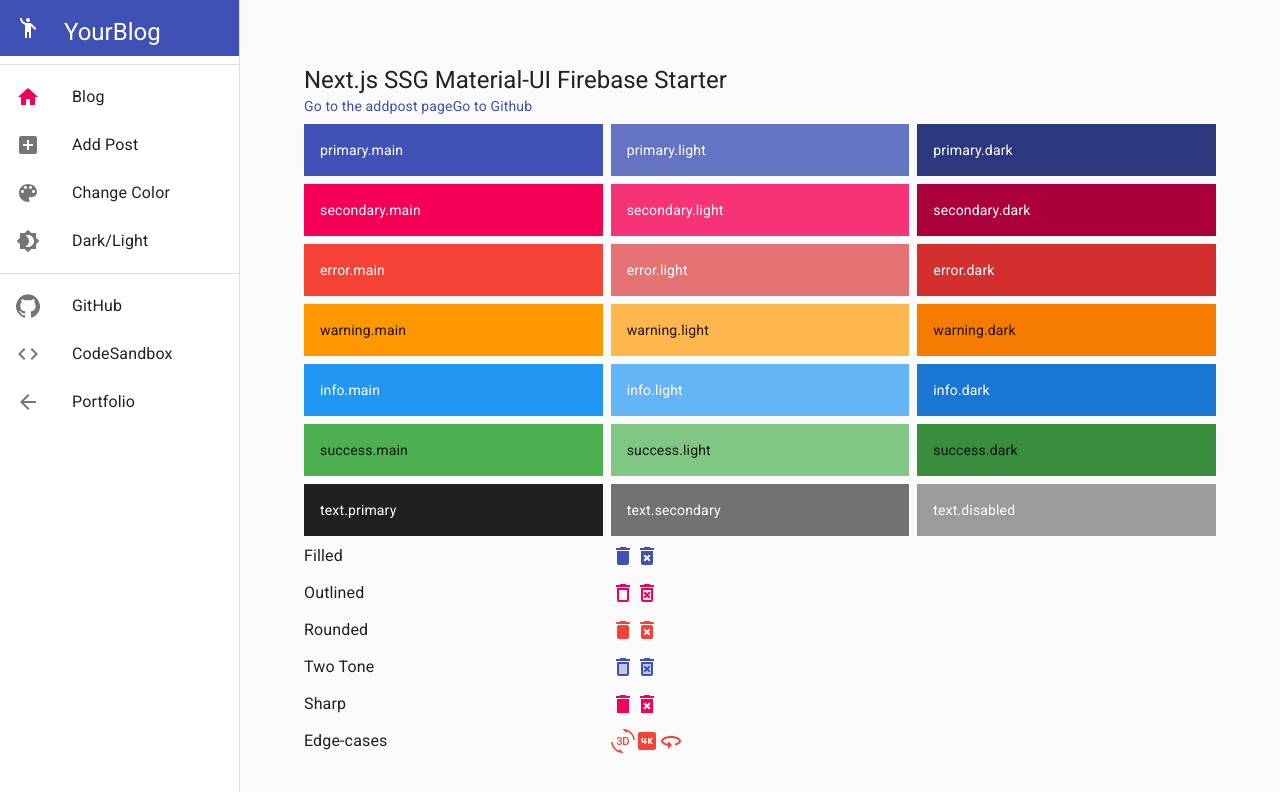
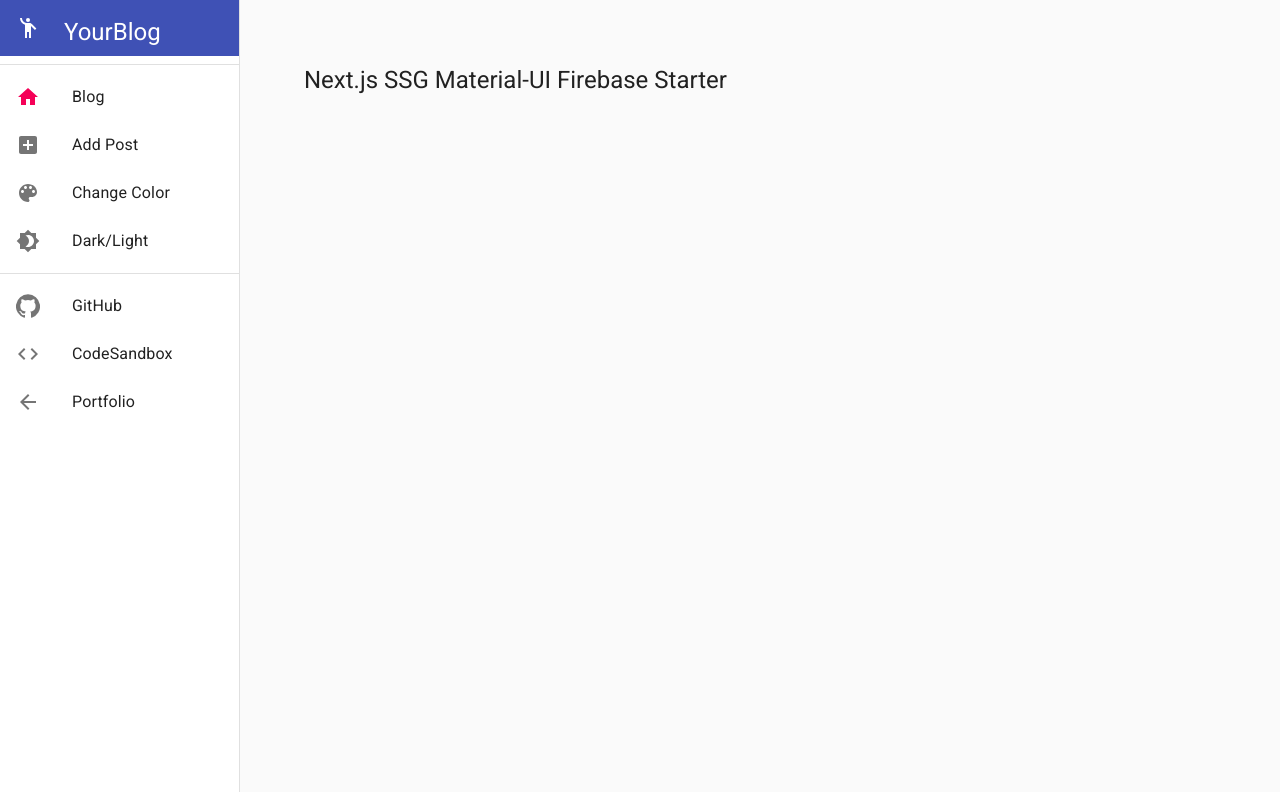
Before and after one commit to ZachScroggins/miniProjects, a Next.js app: page / in a window 1280 px wide. Shown: the top 792 px of the page. Built offline with nearby package versions, Linux system fonts and the light colour scheme.

Commit message:
finalize ColorChanger style & cleanup index.js

```diff
--- a/pages/index.js
+++ b/pages/index.js
@@ -1,187 +1,12 @@
-import { useEffect } from 'react';
-
-import Link from '../src/components/Link';
-
-import { Container, Grid, Box, Typography } from '@material-ui/core';
-import DeleteIcon from '@material-ui/icons/Delete';
-import DeleteOutlinedIcon from '@material-ui/icons/DeleteOutlined';
-import DeleteRoundedIcon from '@material-ui/icons/DeleteRounded';
-import DeleteTwoToneIcon from '@material-ui/icons/DeleteTwoTone';
-import DeleteSharpIcon from '@material-ui/icons/DeleteSharp';
-import DeleteForeverIcon from '@material-ui/icons/DeleteForever';
-import DeleteForeverOutlinedIcon from '@material-ui/icons/DeleteForeverOutlined';
-import DeleteForeverRoundedIcon from '@material-ui/icons/DeleteForeverRounded';
-import DeleteForeverTwoToneIcon from '@material-ui/icons/DeleteForeverTwoTone';
-import DeleteForeverSharpIcon from '@material-ui/icons/DeleteForeverSharp';
-import ThreeDRotationIcon from '@material-ui/icons/ThreeDRotation';
-import FourKIcon from '@material-ui/icons/FourK';
-import ThreeSixtyIcon from '@material-ui/icons/ThreeSixty';
-
-// import after firebase config
-// import firebase from '../firebase/initFirebase';
+import { Grid, Typography } from '@material-ui/core';
 
 export default function Index() {
-  // check if you have access to firebase after firebase config
-  // useEffect(() => {
-  //   console.log(firebase.app());
-  // });
-
   return (
     <Grid container spacing={1}>
       <Grid item xs={12}>
         <Typography variant='h5' component='h1'>
           Next.js SSG Material-UI Firebase Starter
         </Typography>
-        <Link href='/addpost'>Go to the addpost page</Link>
-        <Link href='https://www.github.com'>Go to Github</Link>
-      </Grid>
-      <Grid item xs={12} sm={4}>
-        <Box bgcolor='primary.main' color='primary.contrastText' p={2}>
-          primary.main
-        </Box>
-      </Grid>
-      <Grid item xs={12} sm={4}>
-        <Box bgcolor='primary.light' color='primary.contrastText' p={2}>
-          primary.light
-        </Box>
-      </Grid>
-      <Grid item xs={12} sm={4}>
-        <Box bgcolor='primary.dark' color='primary.contrastText' p={2}>
-          primary.dark
-        </Box>
-      </Grid>
-      <Grid item xs={12} sm={4}>
-        <Box bgcolor='secondary.main' color='secondary.contrastText' p={2}>
-          secondary.main
-        </Box>
-      </Grid>
-      <Grid item xs={12} sm={4}>
-        <Box bgcolor='secondary.light' color='secondary.contrastText' p={2}>
-          secondary.light
-        </Box>
-      </Grid>
-      <Grid item xs={12} sm={4}>
-        <Box bgcolor='secondary.dark' color='secondary.contrastText' p={2}>
-          secondary.dark
-        </Box>
-      </Grid>
-      <Grid item xs={12} sm={4}>
-        <Box bgcolor='error.main' color='error.contrastText' p={2}>
-          error.main
-        </Box>
-      </Grid>
-      <Grid item xs={12} sm={4}>
-        <Box bgcolor='error.light' color='error.contrastText' p={2}>
-          error.light
-        </Box>
-      </Grid>
-      <Grid item xs={12} sm={4}>
-        <Box bgcolor='error.dark' color='error.contrastText' p={2}>
-          error.dark
-        </Box>
-      </Grid>
-      <Grid item xs={12} sm={4}>
-        <Box bgcolor='warning.main' color='warning.contrastText' p={2}>
-          warning.main
-        </Box>
-      </Grid>
-      <Grid item xs={12} sm={4}>
-        <Box bgcolor='warning.light' color='warning.contrastText' p={2}>
-          warning.light
-        </Box>
-      </Grid>
-      <Grid item xs={12} sm={4}>
-        <Box bgcolor='warning.dark' color='warning.contrastText' p={2}>
-          warning.dark
-        </Box>
-      </Grid>
-      <Grid item xs={12} sm={4}>
-        <Box bgcolor='info.main' color='info.contrastText' p={2}>
-          info.main
-        </Box>
-      </Grid>
-      <Grid item xs={12} sm={4}>
-        <Box bgcolor='info.light' color='info.contrastText' p={2}>
-          info.light
-        </Box>
-      </Grid>
-      <Grid item xs={12} sm={4}>
-        <Box bgcolor='info.dark' color='info.contrastText' p={2}>
-          info.dark
-        </Box>
-      </Grid>
-      <Grid item xs={12} sm={4}>
-        <Box bgcolor='success.main' color='success.contrastText' p={2}>
-          success.main
-        </Box>
-      </Grid>
-      <Grid item xs={12} sm={4}>
-        <Box bgcolor='success.light' color='success.contrastText' p={2}>
-          success.light
-        </Box>
-      </Grid>
-      <Grid item xs={12} sm={4}>
-        <Box bgcolor='success.dark' color='success.contrastText' p={2}>
-          success.dark
-        </Box>
-      </Grid>
-      <Grid item xs={12} sm={4}>
-        <Box bgcolor='text.primary' color='background.paper' p={2}>
-          text.primary
-        </Box>
-      </Grid>
-      <Grid item xs={12} sm={4}>
-        <Box bgcolor='text.secondary' color='background.paper' p={2}>
-          text.secondary
-        </Box>
-      </Grid>
-      <Grid item xs={12} sm={4}>
-        <Box bgcolor='text.disabled' color='background.paper' p={2}>
-          text.disabled
-        </Box>
-      </Grid>
-      <Grid item xs={4}>
-        <Typography>Filled</Typography>
-      </Grid>
-      <Grid item xs={8}>
-        <DeleteIcon color='primary' />
-        <DeleteForeverIcon color='primary' />
-      </Grid>
-      <Grid item xs={4}>
-        <Typography>Outlined</Typography>
-      </Grid>
-      <Grid item xs={8}>
-        <DeleteOutlinedIcon color='secondary' />
-        <DeleteForeverOutlinedIcon color='secondary' />
-      </Grid>
-      <Grid item xs={4}>
-        <Typography>Rounded</Typography>
-      </Grid>
-      <Grid item xs={8}>
-        <DeleteRoundedIcon color='error' />
-        <DeleteForeverRoundedIcon color='error' />
-      </Grid>
-      <Grid item xs={4}>
-        <Typography>Two Tone</Typography>
-      </Grid>
-      <Grid item xs={8}>
-        <DeleteTwoToneIcon color='primary' />
-        <DeleteForeverTwoToneIcon color='primary' />
-      </Grid>
-      <Grid item xs={4}>
-        <Typography>Sharp</Typography>
-      </Grid>
-      <Grid item xs={8}>
-        <DeleteSharpIcon color='secondary' />
-        <DeleteForeverSharpIcon color='secondary' />
-      </Grid>
-      <Grid item xs={4}>
-        <Typography>Edge-cases</Typography>
-      </Grid>
-      <Grid item xs={8}>
-        <ThreeDRotationIcon color='error' />
-        <FourKIcon color='error' />
-        <ThreeSixtyIcon color='error' />
       </Grid>
     </Grid>
   );
--- a/src/components/ColorChanger.js
+++ b/src/components/ColorChanger.js
@@ -16,6 +16,7 @@ import {
   Button,
   useMediaQuery,
   Paper,
+  Hidden,
 } from '@material-ui/core';
 
 const hues = Object.keys(colors).slice(1, 17);
@@ -289,6 +290,9 @@ function ColorChanger(props) {
           >
             Reset
           </Button>
+          <Hidden smDown>
+            <div style={{ width: '115px' }}></div>
+          </Hidden>
         </Grid>
       </Grid>
     </NoSsr>
```
